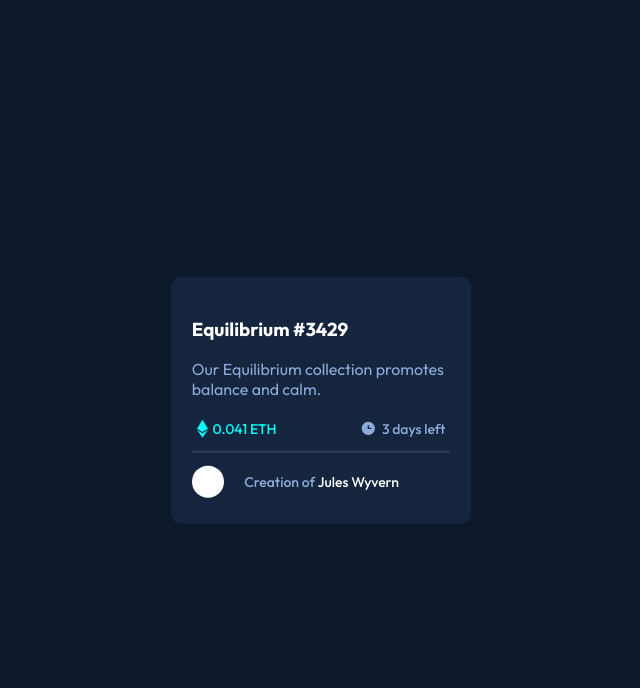
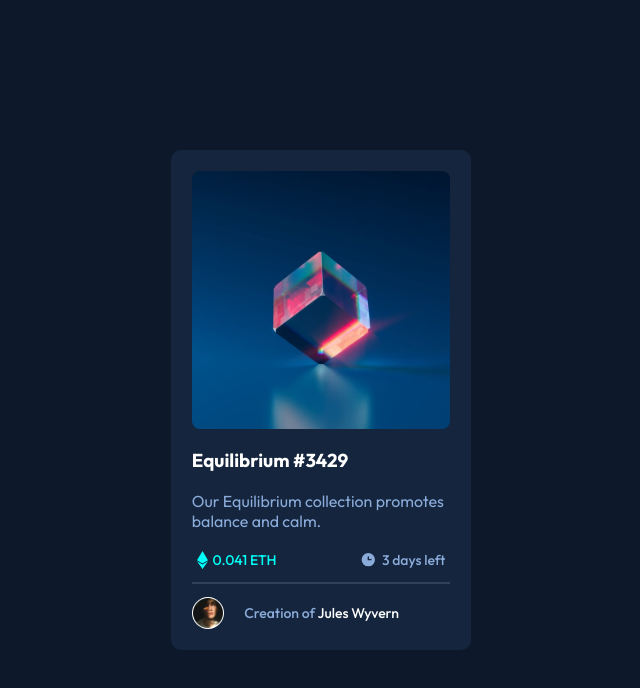
Before and after one commit to ankii143/nft_previewcard, a plain HTML site: page index.html in a window 1280 px wide. Shown: the whole page, without its empty margins (319-959 px from the left). Drawn offline with Linux system fonts and the light colour scheme; the site is published under a folder, as on GitHub Pages, so addresses that start at the root find nothing.

Commit message:
changes in img tag

```diff
--- a/index.html
+++ b/index.html
@@ -12,7 +12,7 @@
     <div class="card">
         <div class="equilibrium">
             <div class="imgs">
-                <img src="/nft-preview-card-component-main/images/image-equilibrium.jpg" alt="" class="imgss">
+                <img src="./nft-preview-card-component-main/images/image-equilibrium.jpg" alt="nft image" class="imgss">
             </div>
             <div class="svgs">
                 <svg width="48" height="48" xmlns="http://www.w3.org/2000/svg">
@@ -45,7 +45,7 @@
         </div>
         <hr />
         <div class="avtarinfo">
-            <div class="avtar"><img src="/nft-preview-card-component-main/images/image-avatar.png" alt=""></div>
+            <div class="avtar"><img src="./nft-preview-card-component-main/images/image-avatar.png" alt=""></div>
             <span>Creation of <a>Jules Wyvern</a></span>
         </div>
     </div>
```
